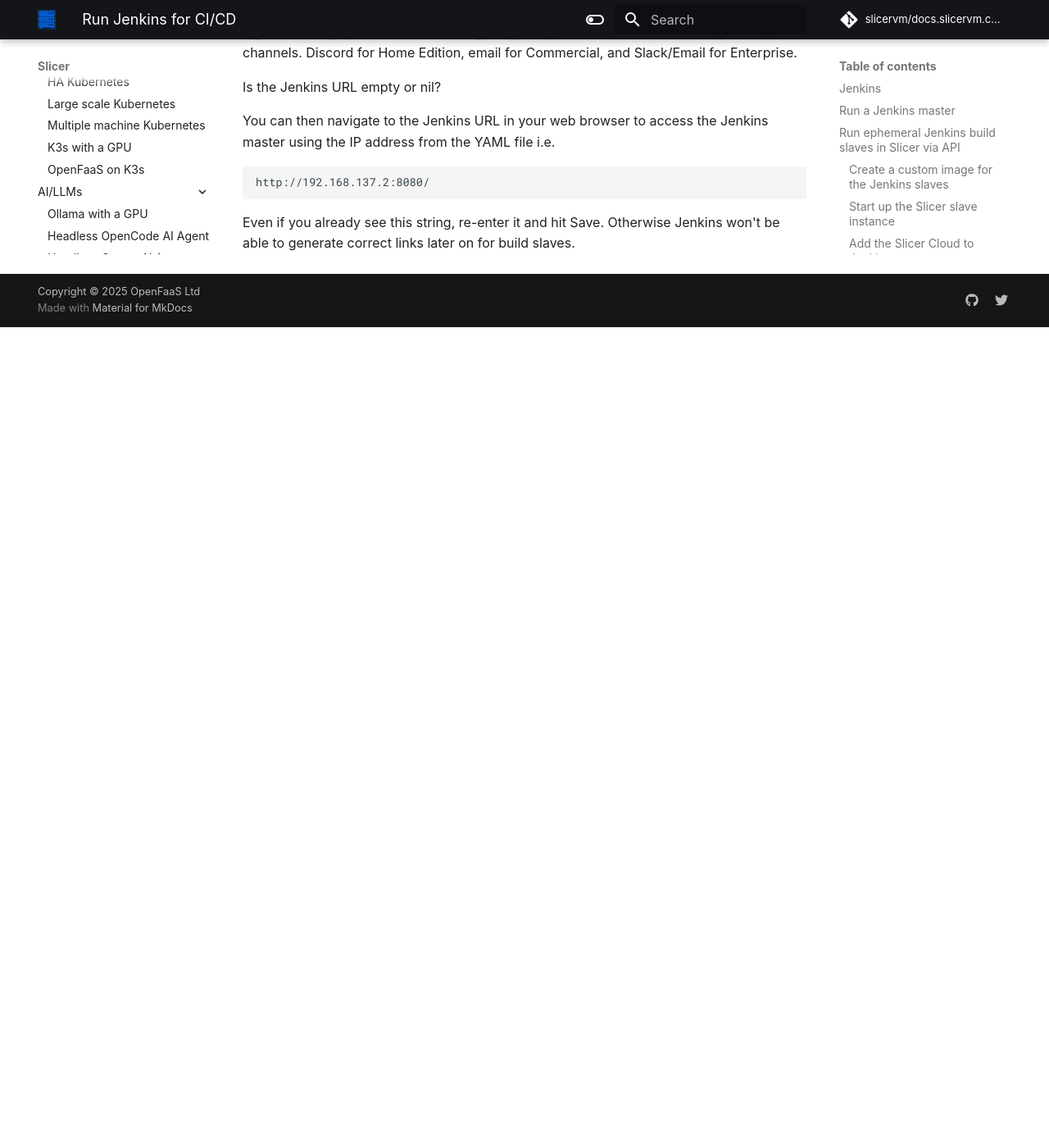
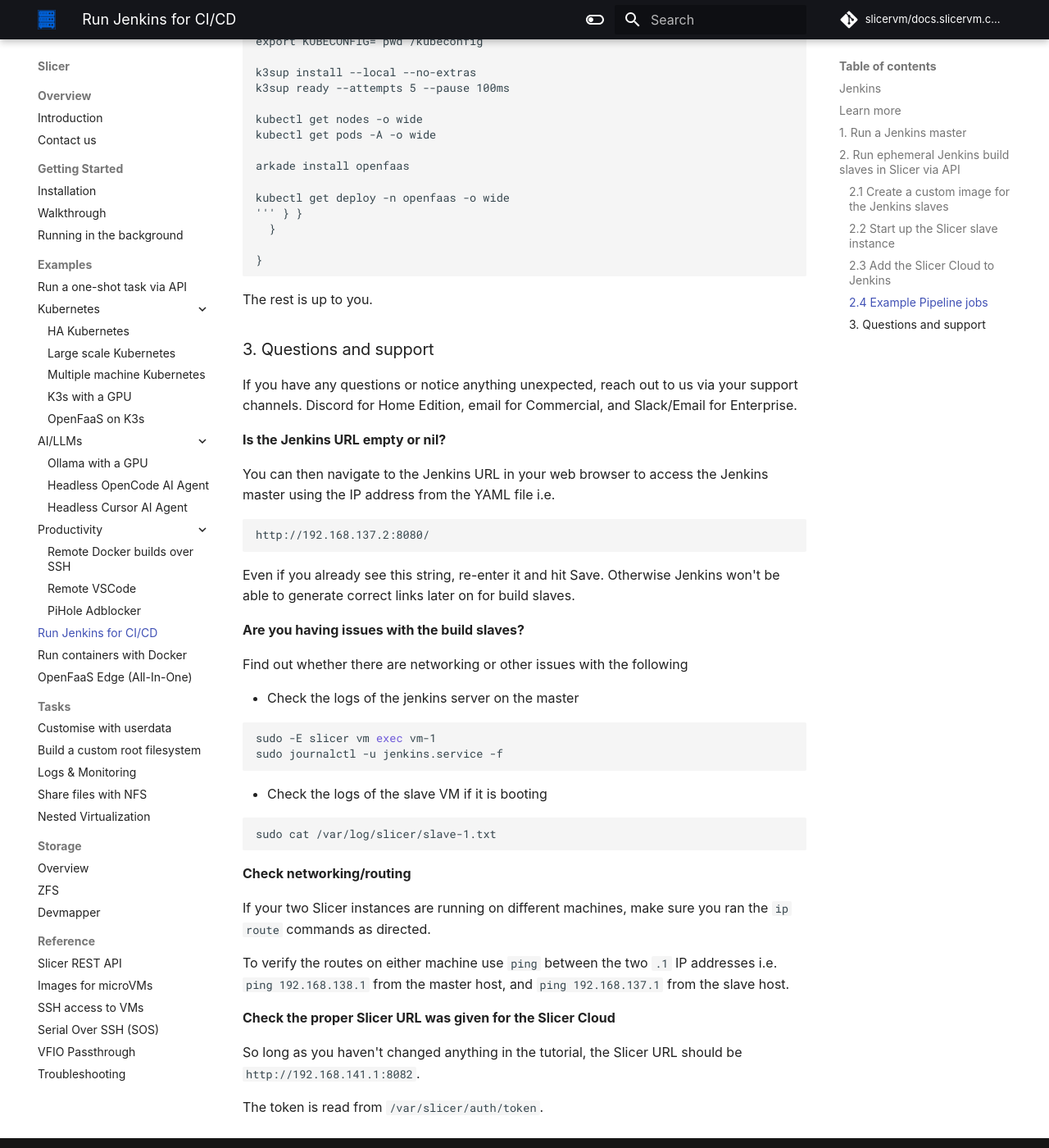
Before and after one commit to slicervm/docs.slicervm.com, an MkDocs documentation site: the page built from docs/examples/jenkins.md, in a window 1280 px wide and 1400 px high, scrolled down 9774 px. Shown: the whole window at 82% size. Built offline with MkDocs 1.6.1 and Material for MkDocs 9.7.7, drawn with Linux system fonts in a browser that asks for light colours; some web fonts are replaced; comment, search, counter and statistics services are not loaded; before the commit the page ends 10173 px from its top, so only the background shows below that; some of the changed text lies outside the part shown.

Commit message:
Add numbers to the various headings
Signed-off-by: Alex Ellis (OpenFaaS Ltd) <alexellis2@gmail.com>

````diff
--- a/docs/examples/jenkins.md
+++ b/docs/examples/jenkins.md
@@ -7,9 +7,15 @@
 1. Run a Jenkins master and add build-slaves separately or via a public cloud plugin (EC2, GCE, etc)
 2. Add ephemeral build slaves to a Jenkins master (existing, or hosted in Slicer)
 
-Read about [Jenkins and Slicer](https://actuated.com/blog/bringing-firecracker-to-jenkins) including a demo video showing how fast builds can start.
+## Learn more
 
-## Run a Jenkins master
+Read how Slicer works and compares to the Docker( Docker In Docker / Docker Socket), Kubernetes (privileged Pod), or EC2 (long start-up times), in our announcement on the [Actuated blog](https://actuated.com/blog/bringing-firecracker-to-jenkins
+
+Watch a video walkthrough on our [YouTube channel](https://www.youtube.com/watch?v=LSUVBGfzf3s).
+
+<iframe width="560" height="315" src="https://www.youtube.com/embed/5RjtVM4bvp0?si=LSUVBGfzf3s" title="YouTube video player" frameborder="0" allow="accelerometer; autoplay; clipboard-write; encrypted-media; gyroscope; picture-in-picture; web-share" referrerpolicy="strict-origin-when-cross-origin" allowfullscreen></iframe>
+
+## 1. Run a Jenkins master
 
 You can run a Jenkins master within a Slicer microVM, and have everything set up for you automatically via a userdata script.
 
@@ -229,7 +235,7 @@
 
 This ensures that no jobs run on the master itself, which is a best practice for Jenkins installations.
 
-## Run ephemeral Jenkins build slaves in Slicer via API
+## 2. Run ephemeral Jenkins build slaves in Slicer via API
 
 In Jenkins, a "Cloud" is simply an API that can add and remove build agents (slaves) on demand.
 
@@ -296,7 +302,7 @@
 * `ssh_keys` - add any public keys you want to be able to SSH into the slave VMs - we recommend this over `github_user` since it's much faster than querying GitHub for every launch
 * `graceful_shutdown: false` - slaves are ephemeral so we don't need to wait for a graceful shutdown - it will be destroyed immediately when the job is done
 
-### Create a custom image for the Jenkins slaves
+### 2.1 Create a custom image for the Jenkins slaves
 
 If you want to pre-install any software on the slave images, you can create your own Dockerfile that extends the base Slicer image.
 
@@ -313,14 +319,10 @@
   chmod 440 /etc/sudoers.d/jenkins
 ```
 
-If you also wanted Docker, and basic Kubernetes tooling, you could extend the Dockerfile as follows:
+If you also wanted Docker, and basic Kubernetes tooling, you can add the following *extra* lines:
 
 ```Dockerfile
 RUN arkade get k3sup kubectl helm kubectx --path=/usr/local/bin/
-
-RUN useradd -m -s /bin/bash jenkins && \
-  echo 'jenkins ALL=(ALL) NOPASSWD:ALL' > /etc/sudoers.d/jenkins && \
-  chmod 440 /etc/sudoers.d/jenkins
 
 RUN curl -sLS https://get.docker.com | sh && \
   usermod -aG docker jenkins && \
@@ -345,7 +347,7 @@
 
 Then you only need to relaunch the Slicer slave instance for the new packages to be available.
 
-### Start up the Slicer slave instance
+### 2.2 Start up the Slicer slave instance
 
 Create the Slicer instance for the slaves:
 
@@ -360,7 +362,7 @@
 
 If they are both on the same host, then you must not run those commands.
 
-### Add the Slicer Cloud to Jenkins
+### 2.3 Add the Slicer Cloud to Jenkins
 
 Add the "Slicer VM Cloud" plugin to your Jenkins master via the plugins page.
 
@@ -372,7 +374,7 @@
 
 Enter all the details including the API endpoint for the Slicer instance running the slaves, and its API token (the location is printed upon start-up).
 
-### Example Pipeline jobs
+### 2.4 Example Pipeline jobs
 
 For every `pipeline` job you create, you need the following directive:
 
@@ -446,11 +448,11 @@
 
 The rest is up to you.
 
-### Questions and support
+### 3. Questions and support
 
 If you have any questions or notice anything unexpected, reach out to us via your support channels. Discord for Home Edition, email for Commercial, and Slack/Email for Enterprise.
 
-Is the Jenkins URL empty or nil?
+**Is the Jenkins URL empty or nil?**
 
 You can then navigate to the Jenkins URL in your web browser to access the Jenkins master using the IP address from the YAML file i.e.
 
@@ -459,3 +461,32 @@
 ```
 
 Even if you already see this string, re-enter it and hit Save. Otherwise Jenkins won't be able to generate correct links later on for build slaves.
+
+**Are you having issues with the build slaves?**
+
+Find out whether there are networking or other issues with the following
+
+* Check the logs of the jenkins server on the master
+
+```bash
+sudo -E slicer vm exec vm-1
+sudo journalctl -u jenkins.service -f
+```
+
+* Check the logs of the slave VM if it is booting
+
+```bash
+sudo cat /var/log/slicer/slave-1.txt
+```
+
+**Check networking/routing**
+
+If your two Slicer instances are running on different machines, make sure you ran the `ip route` commands as directed.
+
+To verify the routes on either machine use `ping` between the two `.1` IP addresses i.e. `ping 192.168.138.1` from the master host, and `ping 192.168.137.1` from the slave host.
+
+**Check the proper Slicer URL was given for the Slicer Cloud**
+
+So long as you haven't changed anything in the tutorial, the Slicer URL should be `http://192.168.141.1:8082`.
+
+The token is read from `/var/slicer/auth/token`.
````
